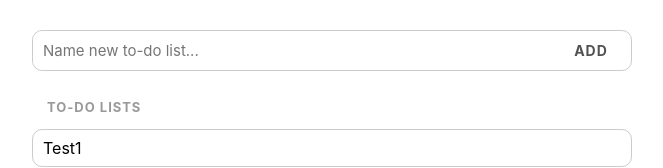
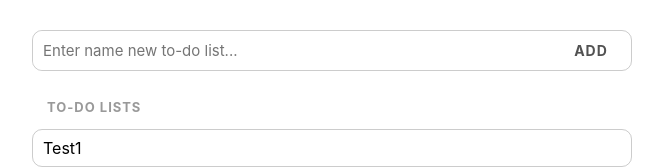
Before and after one commit to onndes/react-todo-list, a React (Create React App) app: page /#/todo-list in a window 1280 px wide. Shown: the top 168 px of the page, without its empty margins (308-971 px from the left). Built offline with nearby package versions, Linux system fonts and the light colour scheme.

Commit message:
refactoring FormToDoList. Use react-final-form

```diff
--- a/src/Components/ToDoList/FormToDoList/FormToDoList.js
+++ b/src/Components/ToDoList/FormToDoList/FormToDoList.js
@@ -1,19 +1,24 @@
+import React from "react";
 import s from "./FormToDoList.module.css";
-import { Field, reduxForm } from "redux-form";
+import { Field, Form } from "react-final-form";
 
 const FormToDoList = (props) => {
     return (
-        <form onSubmit={props.handleSubmit} className={s.form}>
-            <Field
-                className={s.inputText}
-                name='bodyNewTask'
-                placeholder='Name new to-do list...'
-                component='input'
-                type='text'
-            />
-            <button className={s.button}>ADD</button>
-        </form>
+        <Form
+            onSubmit={props.handleSubmit}
+            render={({handleSubmit}) => (
+                <form onSubmit={handleSubmit} className={s.form}>
+                    <Field
+                        className={s.inputText}
+                        name='bodyNewTask'
+                        placeholder='Enter name new to-do list...'
+                        component="input"
+                    />
+                    <button type='submit' className={s.button}>ADD</button>
+                </form>
+            )}
+        />
     );
 };
 
-export default reduxForm({ form: "todo" })(FormToDoList);
+export default FormToDoList;
```
